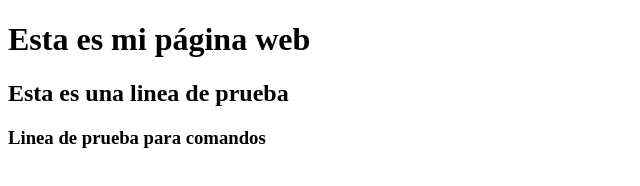
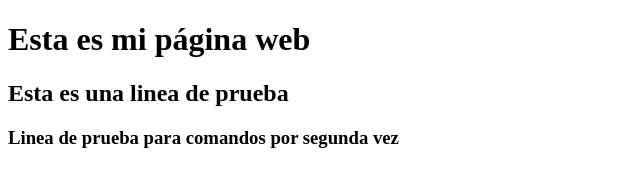
Before and after one commit to salomonfdo/Web-Page, a plain HTML site: page index.html in a window 1280 px wide. Shown: the whole page, without its empty margins (0-640 px from the left). Drawn offline with Linux system fonts and the light colour scheme.

Commit message:
Testing commits with terminal

```diff
--- a/index.html
+++ b/index.html
@@ -7,6 +7,6 @@
 <body>
 	<h1>Esta es mi página web</h1>
 	<h2>Esta es una linea de prueba</h2>
-	<h3>Linea de prueba para comandos</h3>
+	<h3>Linea de prueba para comandos por segunda vez</h3>
 </body>
 </html>
```
